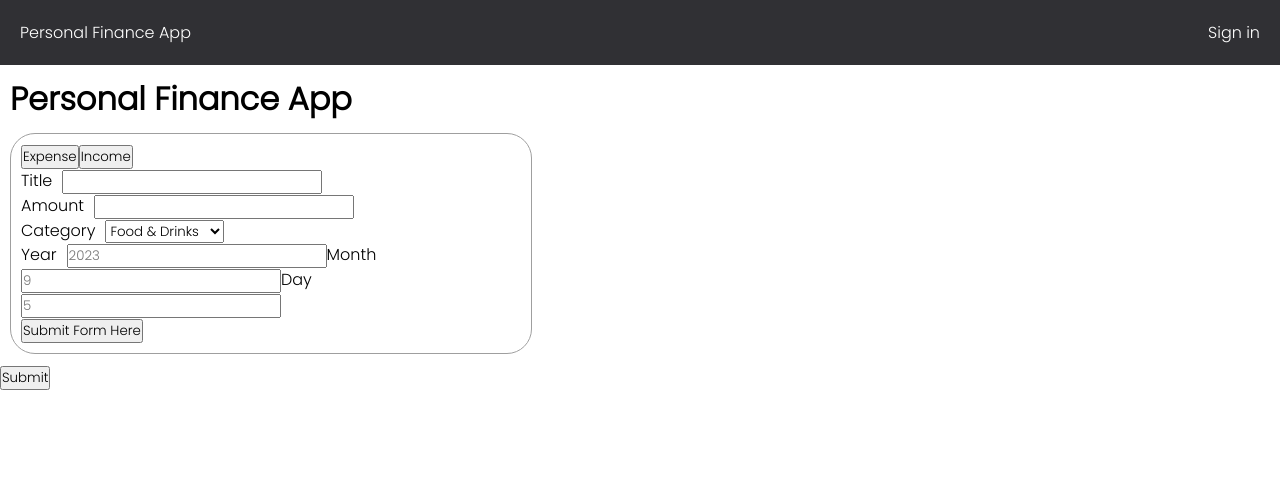
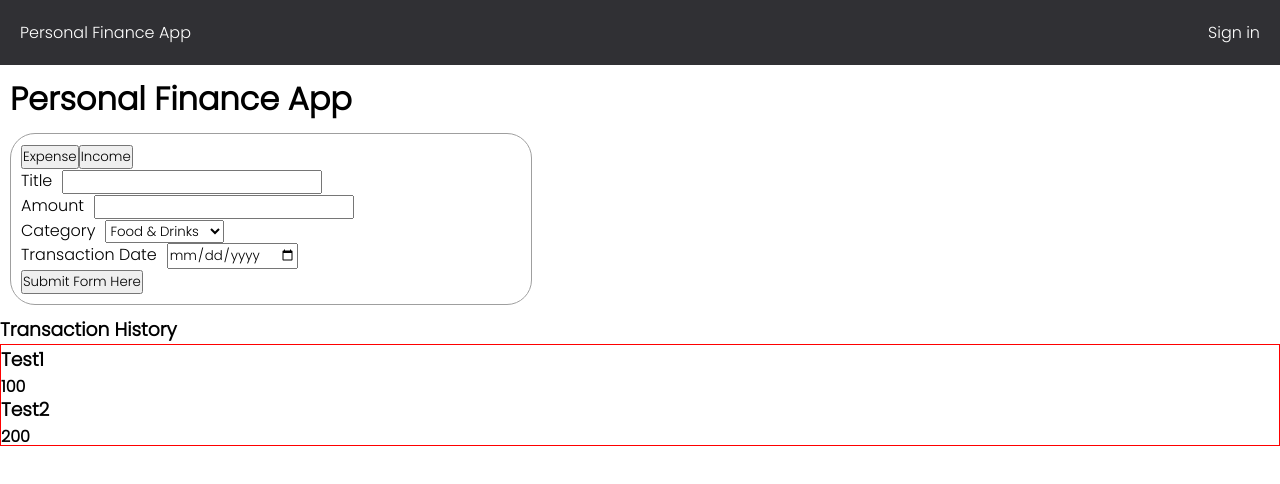
Before and after one commit to apiraam96/SoloProject_ExpenseTrackerApp, a React app: page / in a window 1280 px wide. Shown: the top 484 px of the page. Built offline with nearby package versions, Linux system fonts and the light colour scheme.

Commit message:
finished transactionForm, started transactionList

```diff
--- a/client/App.jsx
+++ b/client/App.jsx
@@ -1,38 +1,21 @@
 import React from "react";
 import { Switch, Route } from 'react-router-dom'
+import { GlobalProvider } from './context/GlobalState'
 import NavBar from './components/NavBar.jsx'
 import TransactionForm from './components/TransactionForm.jsx'
+import TransactionList from './components/TransactionList.jsx'
+
 
 const App = () => {
-  const test = {
-    transactionType: 'EXPENSE',
-    title: 'Test',
-    amount: 100,
-    dateYear: 2023,
-    dateMonth: 9,
-    dateDay: 23,
-    category: 'Food'
-  }
 
-  function testDatabase() {
-    fetch('/api', {
-      method: 'POST',
-      headers: { 'Content-Type': 'application/json' },
-      body: JSON.stringify(test)
-    })
-      .then(res => res.json())
-      .then(data => {
-        console.log(data)
-      })
-  }
   return (
-    <div>
+    <GlobalProvider>
       <NavBar />
       <h1>Personal Finance App</h1>
       <TransactionForm />
-      <button onClick={testDatabase}>Submit</button>
-    </div>
+      <TransactionList />
+    </GlobalProvider>
   )
-}
+};
 
 export default App;
--- /dev/null
+++ b/client/components/EachTransaction.jsx
@@ -0,0 +1,12 @@
+import React from 'react'
+
+const EachTransaction = ({ transaction }) => {
+  return (
+    <div className='eachTransaction'>
+      <h3>{transaction.title}</h3>
+      <h4>{transaction.amount}</h4>
+    </div>
+  )
+}
+
+export default EachTransaction;
--- a/client/components/TransactionForm.jsx
+++ b/client/components/TransactionForm.jsx
@@ -5,8 +5,33 @@ const TransactionForm = () => {
   const [expenseOrIncome, setExpenseOrIncome] = useState('EXPENSE');
   const [title, setTitle] = useState('');
   const [amount, setAmount] = useState(0);
-  const [category, setCategory] = useState('')
+  const [category, setCategory] = useState('Food & Drinks')
   const [date, setDate] = useState('')
+
+  let transactionToPost = {
+    transactionType: expenseOrIncome,
+    title: title,
+    amount: amount,
+    date: date,
+    category: category
+  }
+
+  function postTransaction() {
+    fetch('/api', {
+      method: 'POST',
+      headers: { 'Content-Type': 'application/json' },
+      body: JSON.stringify(transactionToPost)
+    })
+      .then(res => res.json())
+      .then(data => {
+        console.log(data)
+      })
+  }
+
+  function onSubmit(e) {
+    e.preventDefault();
+    postTransaction();
+  }
 
   return (
     <div className='container transactionwrapper'>
@@ -29,15 +54,11 @@ const TransactionForm = () => {
           <option value="Miscellaneous">Miscellaneous</option>
         </select>
         <div>
-          <label>Year</label><input type='text' placeholder='2023' width='5px'></input>
-          <label>Month</label><input type='text' placeholder='9'></input>
-          <label>Day</label><input type='text' placeholder='5'></input>
+          <label>Transaction Date</label>
+          <input type='date' onChange={e => setDate(e.target.value)} />
         </div>
         <div>
-          <input type="submit" onClick={(e) => {
-            e.preventDefault()
-            console.log(title, amount, category, expenseOrIncome)
-          }} value="Submit Form Here" />
+          <input type="submit" onClick={(e) => onSubmit(e)} value="Submit Form Here" />
         </div>
       </form>
     </div>
--- /dev/null
+++ b/client/components/TransactionList.jsx
@@ -0,0 +1,20 @@
+import React, { useContext } from 'react';
+import { GlobalContext } from '../context/GlobalState'
+import EachTransaction from './EachTransaction.jsx';
+
+const TransactionList = () => {
+  const context = useContext(GlobalContext)
+  console.log(context);
+  return (
+    <>
+      <h3>Transaction History</h3>
+      <div className='transaction-list'>
+        <ul>
+          {context.transactions.map((ele, i) => <EachTransaction transaction={ele} key={i} />)}
+        </ul>
+      </div >
+    </>
+  )
+}
+
+export default TransactionList;
--- /dev/null
+++ b/client/context/AppReducer.js
@@ -0,0 +1,6 @@
+export default (state, action) => {
+  switch (action.type) {
+    default:
+      return state;
+  }
+}
--- /dev/null
+++ b/client/context/GlobalState.js
@@ -0,0 +1,38 @@
+import React, { createContext, useReducer } from 'react';
+import AppReducer from './AppReducer.js'
+
+//Initial State (mock initial state)
+
+const initialState = {
+  transactions: [{
+    transactionType: 'EXPENSE',
+    title: 'Test1',
+    amount: 100,
+    date: '2023-09-25',
+    category: 'Food'
+  }, {
+    transactionType: 'EXPENSE',
+    title: 'Test2',
+    amount: 200,
+    date: '2023-09-25',
+    category: 'Food'
+  }, {
+    transactionType: 'INCOME',
+    title: 'Test3',
+    amount: 300,
+    date: '2023-09-25',
+    category: 'Food'
+  }
+  ]
+}
+
+
+export const GlobalContext = createContext(initialState);
+
+export const GlobalProvider = ({ children }) => {
+  const [state, dispatch] = useReducer(AppReducer, initialState);
+
+  return (<GlobalContext.Provider value={{ transactions: state.transactions }}>
+    {children}
+  </GlobalContext.Provider>)
+}
--- a/db/transactionModel.js
+++ b/db/transactionModel.js
@@ -10,9 +10,7 @@ const transactionSchema = new mongoose.Schema({
   transactionType: { type: String, required: true },
   title: { type: String, required: true },
   amount: { type: Number, required: true },
-  dateYear: { type: Number, required: true },
-  dateMonth: { type: Number, required: true },
-  dateDay: { type: Number, required: true },
+  date: { type: String, required: true },
   category: { type: String, required: true },
 })
 
--- a/index.css
+++ b/index.css
@@ -43,3 +43,13 @@ h1 {
 .transactionwrapper label {
   padding-right: 10px;
 }
+
+.transaction-list {
+  height: 100px;
+  overflow: scroll;
+  border: 1px solid red;
+}
+
+.eachTransaction {
+  height: 50px;
+}
```
Also changed, not shown: client/components/Balance.jsx (added, +25 -0 lines), 1 other file (tests, documents, lock files or other folders).
